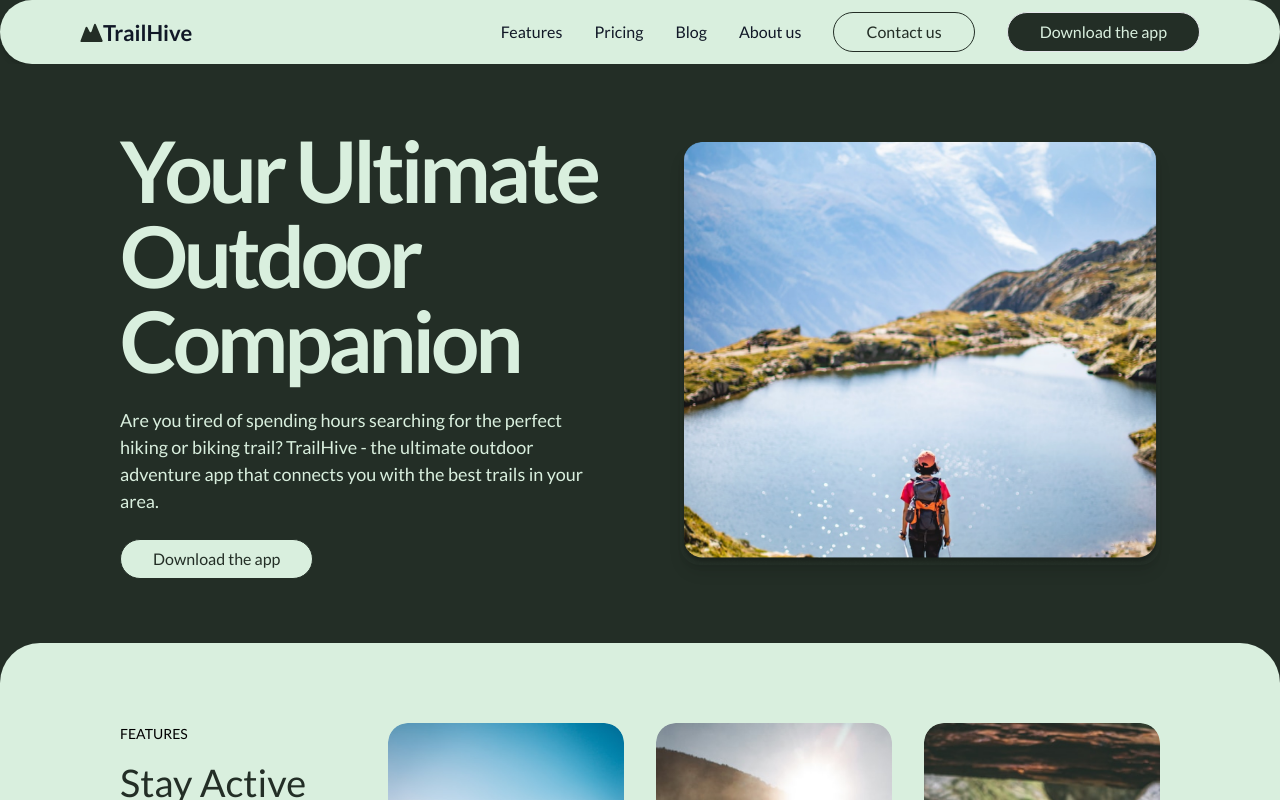
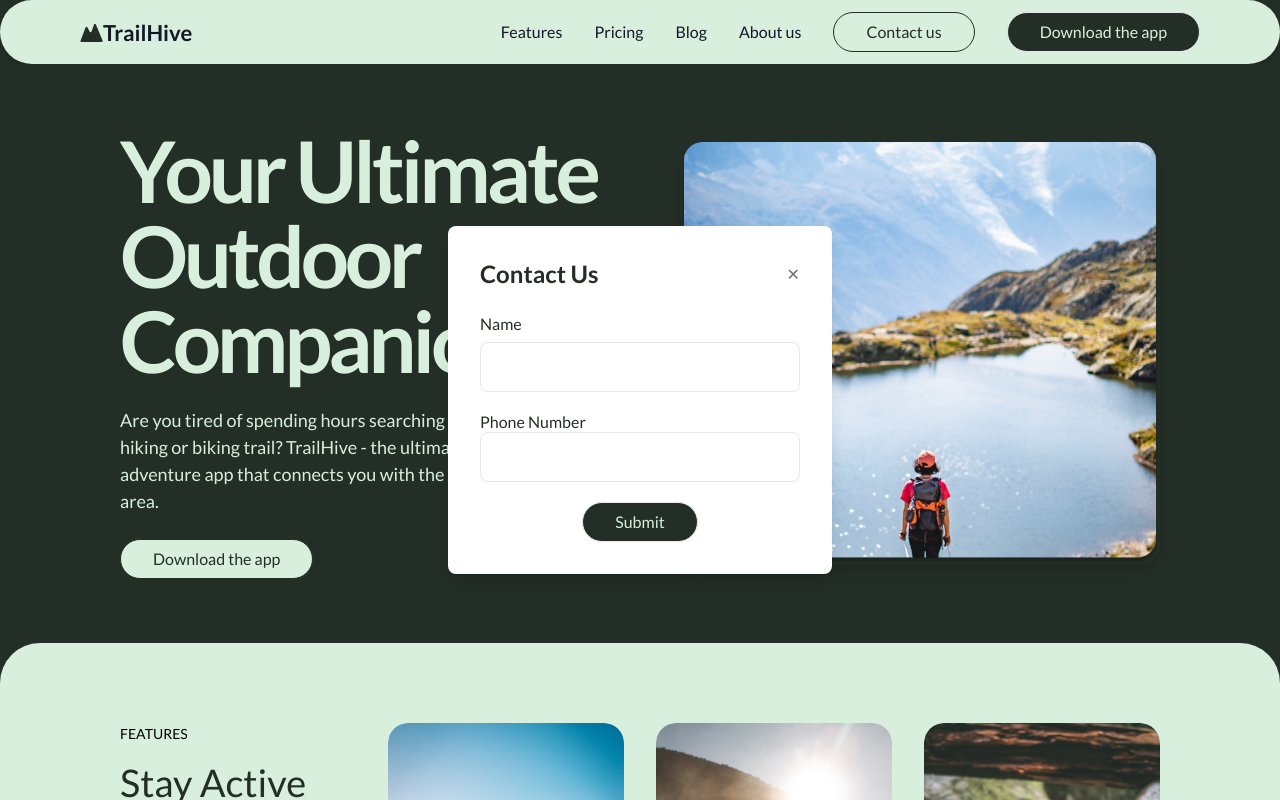
Before and after one commit to aliyazakirova/trailhive, a Next.js app: page / in a window 1280 px wide. Both pictures are taken after a click on the button "Contact us". Shown: the top 800 px of the page. Built offline with nearby package versions, Linux system fonts and the light colour scheme.

Commit message:
modal done

```diff
--- a/components/Button.tsx
+++ b/components/Button.jsx
@@ -1,28 +1,21 @@
 "use client";
-import { forwardRef} from 'react';
+import { forwardRef } from 'react';
 import Image from "next/image";
 import { motion } from 'framer-motion';
 
-type ButtonProps = {
-  type: 'button' | 'submit';
-  title: string;
-  icon?: string;
-  variant: string;
-  full?: boolean;
-}
-
-const Button = forwardRef<HTMLButtonElement, ButtonProps>(({ type, title, icon, variant, full }, ref) => {
+const Button = forwardRef(({ type, title, icon, variant, full, onClick }, ref) => {
   return (
-    <button
+    <motion.button
       ref={ref}
       className={`flex items-center justify-center gap-3 rounded-full border h-10 ${variant} ${full ? 'w-full' : ''}`}
       type={type}
+      onClick={onClick}
     >
       {icon && <Image src={icon} alt={title} width={24} height={24} />}
       <span className="regular-16 whitespace-nowrap cursor-pointer">{title}</span>
-    </button>
+    </motion.button>
   );
 });
 Button.displayName = 'Button';
 
-export default motion(Button);
+export default Button;
--- /dev/null
+++ b/components/Modal.jsx
@@ -0,0 +1,53 @@
+"use client";
+
+import React from "react";
+import { motion } from "framer-motion";
+import Button from "./Button";
+
+const Modal = ({ isOpen, onClose }) => {
+  if (!isOpen) return null;
+
+  return (
+    <div className="fixed inset-0 flex items-center justify-center z-50 bg-green-19 bg-opacity-90">
+      <motion.div
+        initial={{ opacity: 0, y: -50 }}
+        animate={{ opacity: 1, y: 0 }}
+        transition={{ duration: 0.5, ease: "easeInOut" }}
+        className="bg-white rounded-lg p-8 shadow-lg w-96"
+      >
+        <div className="flex justify-between items-center mb-6 ">
+          <h2 className="text-2xl font-semibold text-green-90">Contact Us</h2>
+          <button onClick={onClose} className="text-gray-500 hover:text-gray-700">
+            &#x2715;
+          </button>
+        </div>
+        <form>
+          <div className="mb-5 ">
+            <label className="block text-sm font-medium mb-2 regular-16 text-green-90">Name</label>
+            <input
+              type="text"
+              className="w-full border rounded-lg px-4 py-3 focus:outline-none focus:ring-2 focus:ring-green-500"
+            />
+          </div>
+          <div className="mb-5">
+            <label className="block text-sm font-medium mb-2s regular-16 text-green-90">Phone Number</label>
+            <input
+              type="text"
+              className="w-full border rounded-lg px-4 py-3 focus:outline-none focus:ring-2 focus:ring-green-500"
+            />
+          </div>
+          <div className="flex justify-center">
+          <Button
+            type="button"
+            title="Submit"
+            variant="btn_dark_green"
+          />
+
+          </div>
+        </form>
+      </motion.div>
+    </div>
+  );
+};
+
+export default Modal;
--- a/components/Navbar.tsx
+++ b/components/Navbar.jsx
@@ -5,13 +5,22 @@ import { NAV_LINKS } from '@/constants';
 import Image from 'next/image';
 import Link from 'next/link';
 import Button from './Button';
+import Modal from './Modal';
 
 const Navbar = () => {
   const [isMobileMenuOpen, setIsMobileMenuOpen] = useState(false);
+  const [isModalOpen, setIsModalOpen] = useState(false);
 
   const toggleMobileMenu = () => {
     setIsMobileMenuOpen(!isMobileMenuOpen);
-    console.log("Mobile menu state toggled:", !isMobileMenuOpen);
+  };
+
+  const openModal = () => {
+    setIsModalOpen(true);
+  };
+
+  const closeModal = () => {
+    setIsModalOpen(false);
   };
 
   return (
@@ -54,7 +63,7 @@ const Navbar = () => {
               ))}
             </ul>
             <div className="flex space-x-8">
-              <Button
+              <Button onClick={openModal}
                 type="button"
                 title="Contact us"
                 variant="btn_white"
@@ -80,7 +89,7 @@ const Navbar = () => {
           ))}
         </ul>
         <div className="flex flex-col space-y-4 p-4">
-          <Button
+          <Button onClick={openModal}
             type="button"
             title="Contact us"
             variant="btn_white"
@@ -92,6 +101,7 @@ const Navbar = () => {
           />
         </div>
       </div>
+      <Modal isOpen={isModalOpen} onClose={closeModal} />
     </div>
   );
 }
--- a/package.json
+++ b/package.json
@@ -10,6 +10,7 @@
     "lint": "next lint"
   },
   "dependencies": {
+    "@notionhq/client": "^2.2.15",
     "framer-motion": "^11.3.8",
     "next": "^14.2.5",
     "react": "^18",
@@ -22,7 +23,7 @@
     "eslint": "^8",
     "eslint-config-next": "14.2.3",
     "postcss": "^8",
-    "tailwindcss": "^3.4.1",
+    "tailwindcss": "^3.4.6",
     "typescript": "5.5.4"
   }
 }
```
Also changed, not shown: 1 other file (tests, documents, lock files or other folders).
